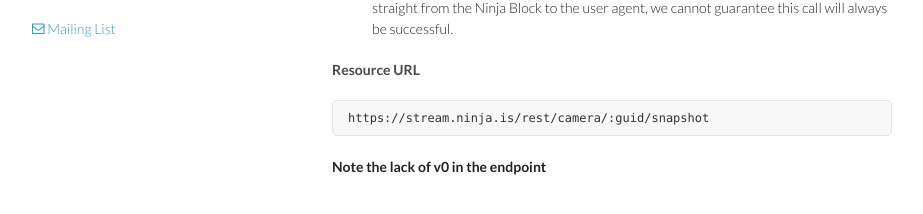
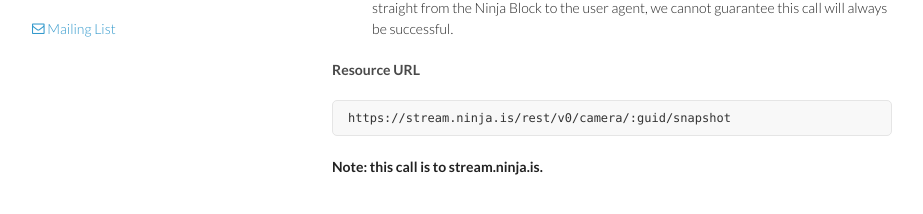
Before and after one commit to ninjablocks/ninjablocks.github.com, a Jekyll site: the page built from device.html, in a window 1280 px wide and 900 px high, scrolled down 10606 px. Shown: the part 673-887 px from the top of the window, without its empty margins (178-1101 px from the left). Built offline with Jekyll 4.4.1, drawn with Linux system fonts in a browser that asks for light colours; nearby versions of some CDN libraries.

Commit message:
Change doco about stream uri

```diff
--- a/block.html
+++ b/block.html
@@ -40,8 +40,6 @@
       </tr>
     </tbody>
   </table>
-
-
   <p>&nbsp;</p>
   <a name="block-post" id="block-post"></a>
   <h2>POST block</h2>
@@ -312,5 +310,5 @@
   </ul>
   <h4>Resource URL</h4>
   <pre><code>https://stream.ninja.is/rest/v0/camera/:guid/snapshot</code></pre>
-
+  <strong>Note: this call is to stream.ninja.is.</strong>
 </section>
--- a/device.html
+++ b/device.html
@@ -616,7 +616,6 @@
     <li>Given the reasonable complexity of actuating a webcam and streaming the response straight from the Ninja Block to the user agent, we cannot guarantee this call will always be successful.</li>
   </ul>
   <h4>Resource URL</h4>
-  <pre><code>https://stream.ninja.is/rest/camera/:guid/snapshot</code></pre>
-  <strong>Note the lack of v0 in the endpoint</strong>
-
+  <pre><code>https://stream.ninja.is/rest/v0/camera/:guid/snapshot</code></pre>
+  <strong>Note: this call is to stream.ninja.is.</strong>
 </section>
```
